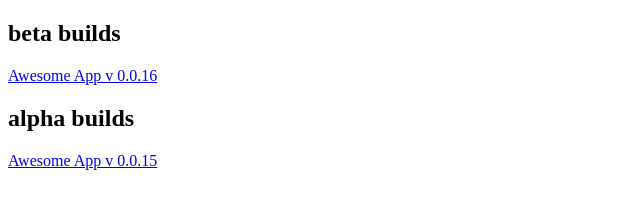
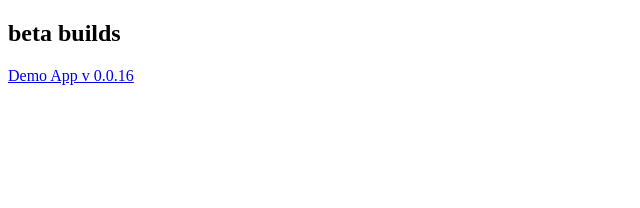
Before and after one commit to wenyang9319/demo_ios_app, a plain HTML site: page index.html in a window 1280 px wide. Shown: the whole page, without its empty margins (0-640 px from the left). Drawn offline with Linux system fonts and the light colour scheme.

Commit message:
Update index.html

```diff
--- a/index.html
+++ b/index.html
@@ -1,13 +1,9 @@
 <!DOCTYPE html>
 <html>
 <head>
-    <title>My awesome app</title>
+    <title>WenYang Demo App</title>
 </head>
 <body>
 	<h2>beta builds</h2>
-<a href="itms-services://?action=download-manifest&amp;url=http://dl.dropbox.com/s/uzhku6fwwms8unu/manifest.plist">Awesome App  v 0.0.16</a></body>
-
-<h2>alpha builds</h2>
-<a href="itms-services://?action=download-manifest&amp;url=http://dl.dropbox.com/u/1001/manifest.plist">Awesome App  v 0.0.15</a></body>
-</body>
+<a href="itms-services://?action=download-manifest&amp;url=https://dl.dropbox.com/s/uzhku6fwwms8unu/manifest.plist">Demo App  v 0.0.16</a></body>
 </html>
```
